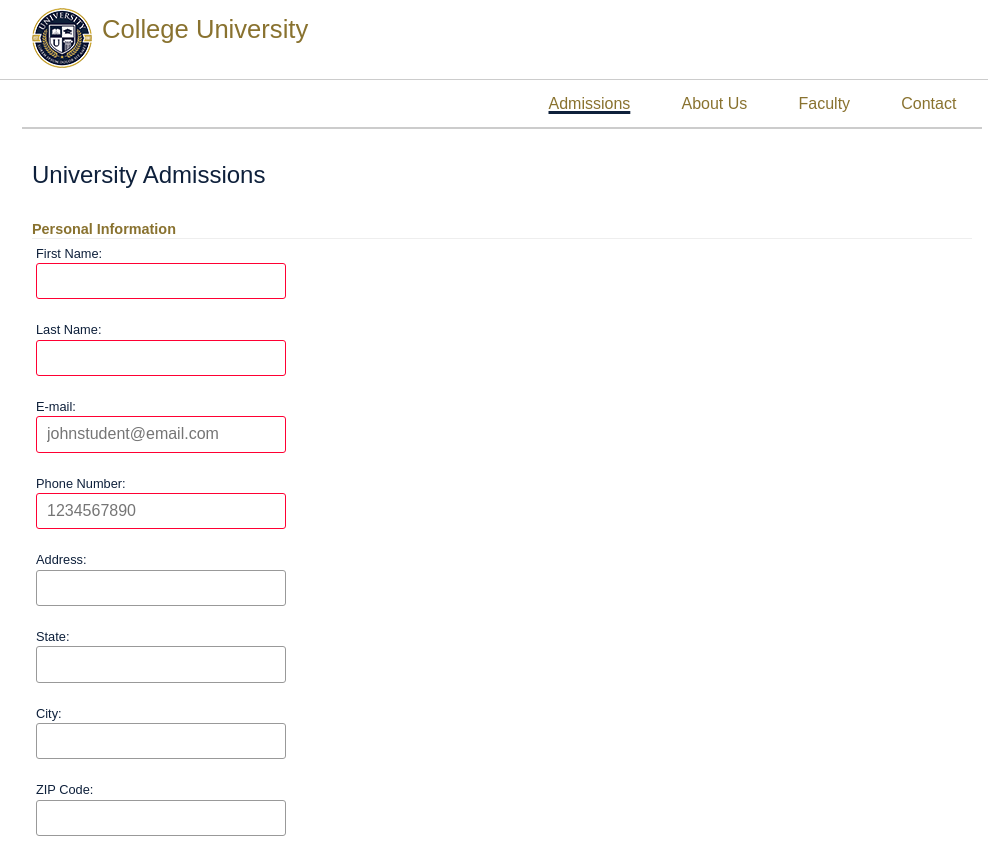
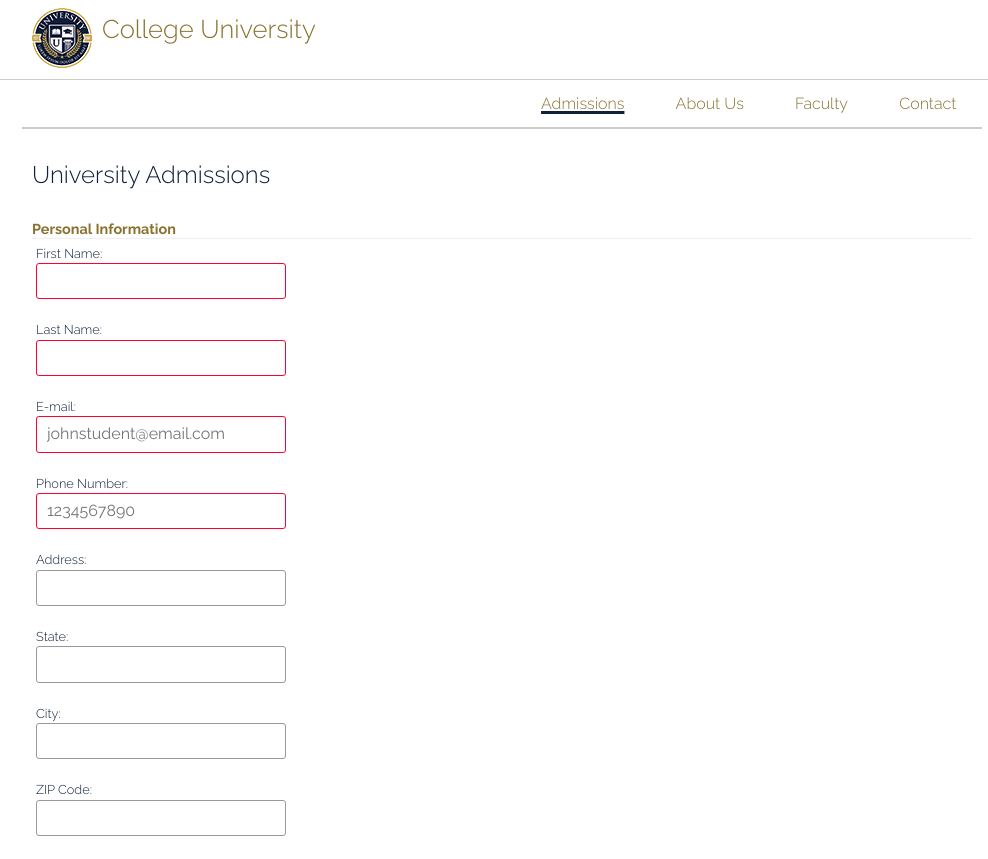
Before and after one commit to NolanCarroll1/uniadmissions, a plain HTML site: page index.html in a window 1280 px wide. Shown: the top 859 px of the page, without its empty margins (138-1126 px from the left). Drawn offline with Linux system fonts and the light colour scheme.

Commit message:
changed font

```diff
--- a/scss/_variables.scss
+++ b/scss/_variables.scss
@@ -3,7 +3,7 @@
 $accentColor: #ff0033;
 $greyColor: #ccc;
 
-$defaultFont:'Spline Sans', sans-serif;
+$defaultFont:'Raleway', sans-serif;
 $lightWeight: 300;
 $normalWeight: 500;
 $leading: 150%;
```
Also changed, not shown: css/styles.css, css/styles.min.css.
